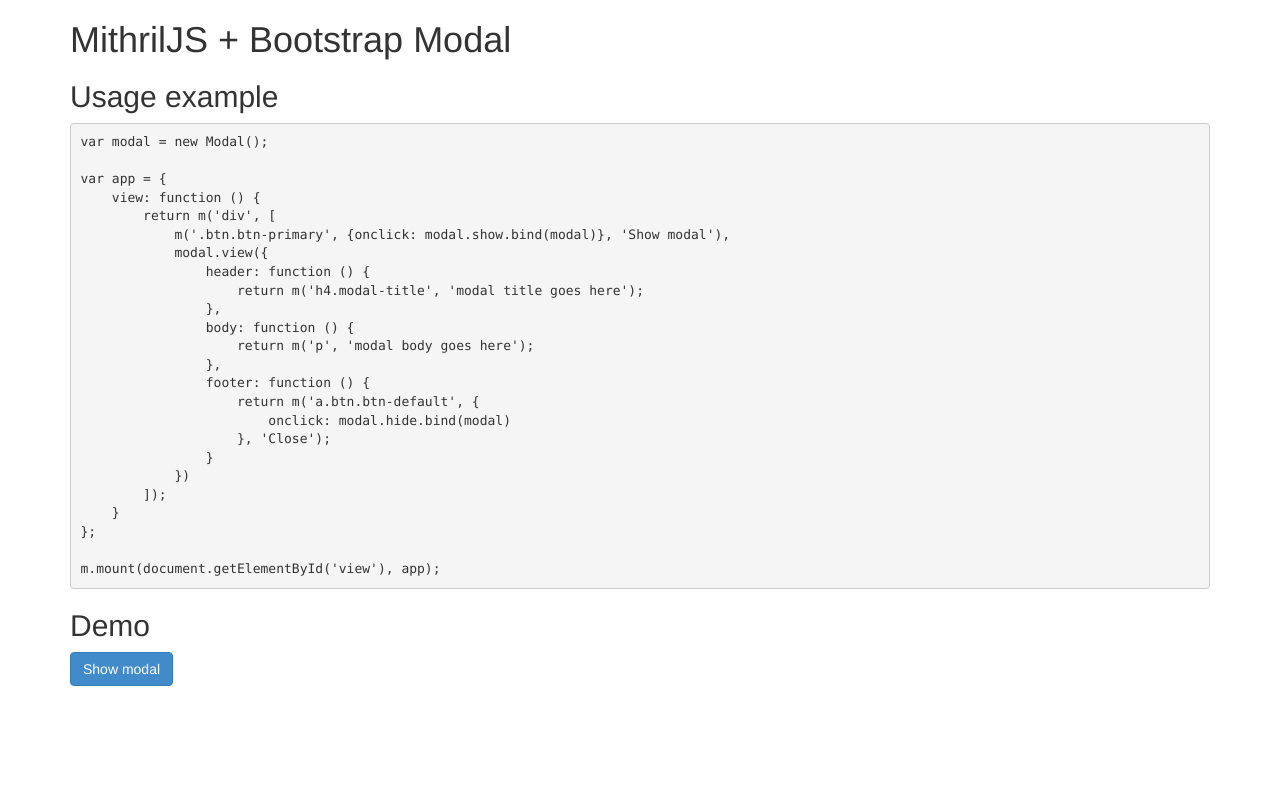
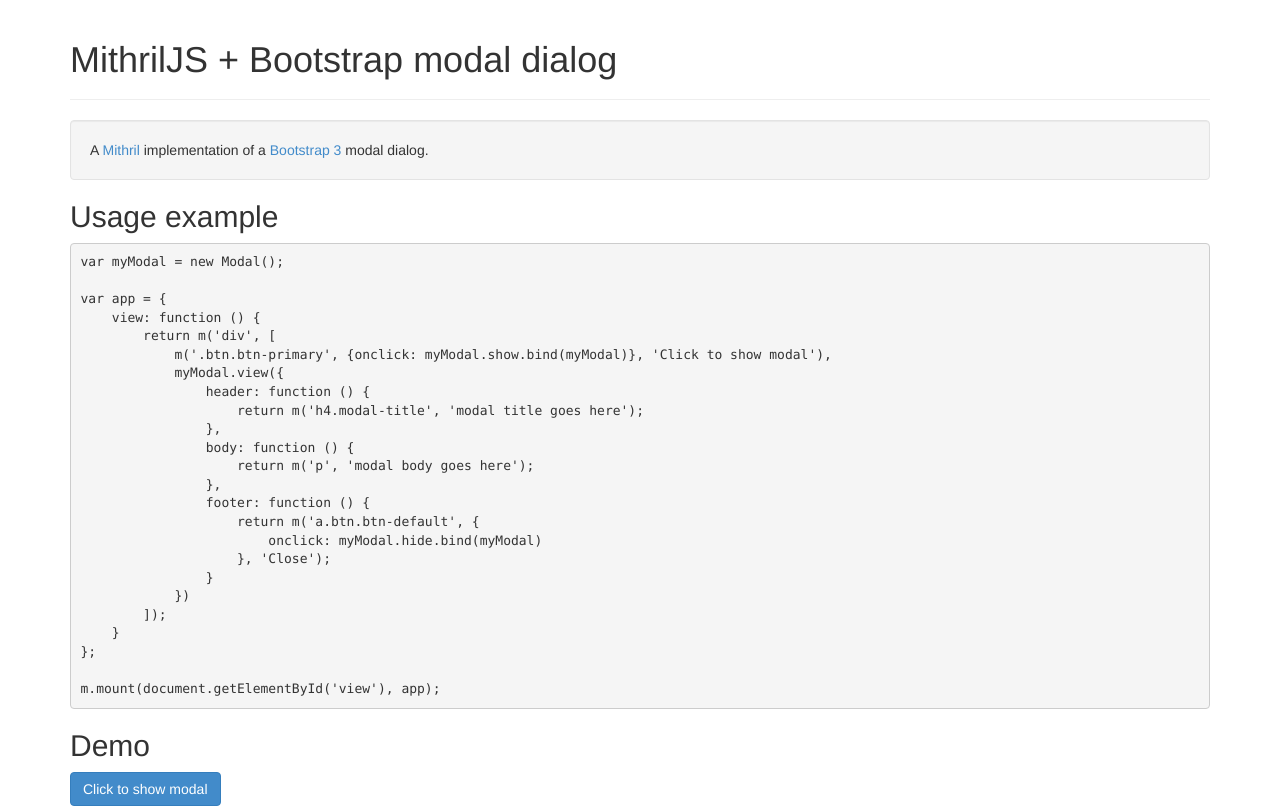
Before and after one commit to georapbox/Mithril-Bootstrap-Modal, a website: page examples/index.html in a window 1280 px wide. Drawn offline with Linux system fonts and the light colour scheme.

Commit message:
Add some documentation.

```diff
--- a/examples/app.js
+++ b/examples/app.js
@@ -2,13 +2,13 @@
 (function () {
     'use strict';
 
-    var modal = new Modal();
+    var myModal = new Modal();
 
     var app = {
         view: function () {
             return m('div', [
-                m('.btn.btn-primary', {onclick: modal.show.bind(modal)}, 'Show modal'),
-                modal.view({
+                m('.btn.btn-primary', {onclick: myModal.show.bind(myModal)}, 'Click to show modal'),
+                myModal.view({
                     header: function () {
                         return m('h4.modal-title', 'Lorem ipsum');
                     },
@@ -17,7 +17,7 @@
                     },
                     footer: function () {
                         return m('a.btn.btn-default', {
-                            onclick: modal.hide.bind(modal)
+                            onclick: myModal.hide.bind(myModal)
                         }, 'Close');
                     }
                 })
--- a/examples/index.html
+++ b/examples/index.html
@@ -10,17 +10,24 @@
     <div class="container">
         <div class="row">
             <div class="col-lg-12">
-                <h1>MithrilJS + Bootstrap Modal</h1>
+                <div class="page-header">
+                    <h1>MithrilJS + Bootstrap modal dialog</h1>
+                </div>
+
+                <p class="well">
+                    A <a href="https://lhorie.github.io/mithril/">Mithril</a> implementation of a <a href="http://getbootstrap.com/javascript/#modals">Bootstrap 3</a> modal dialog.
+                </p>
+
                 <h2>Usage example</h2>
 
 <pre>
-var modal = new Modal();
+var myModal = new Modal();
 
 var app = {
     view: function () {
         return m('div', [
-            m('.btn.btn-primary', {onclick: modal.show.bind(modal)}, 'Show modal'),
-            modal.view({
+            m('.btn.btn-primary', {onclick: myModal.show.bind(myModal)}, 'Click to show modal'),
+            myModal.view({
                 header: function () {
                     return m('h4.modal-title', 'modal title goes here');
                 },
@@ -29,7 +36,7 @@
                 },
                 footer: function () {
                     return m('a.btn.btn-default', {
-                        onclick: modal.hide.bind(modal)
+                        onclick: myModal.hide.bind(myModal)
                     }, 'Close');
                 }
             })
```
Also changed, not shown: README.md.
